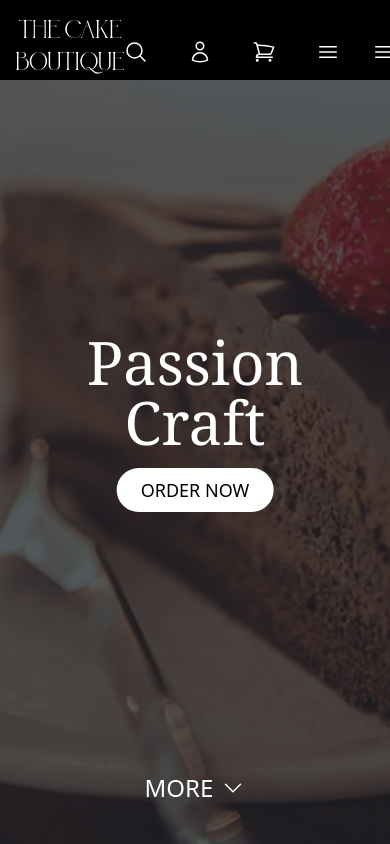
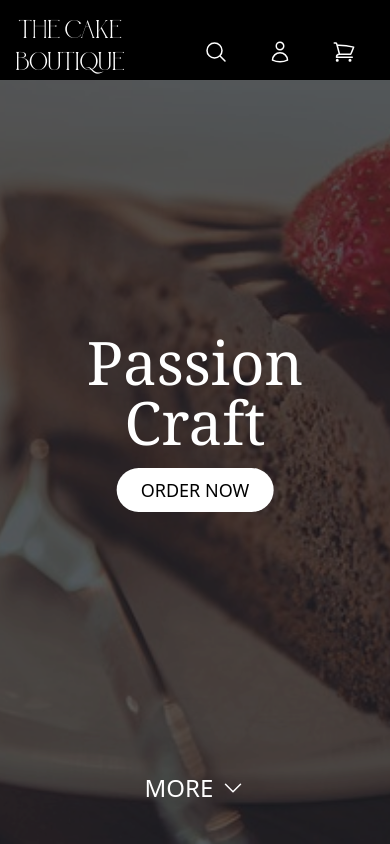
Before and after one commit to Stainzxc/Cake-Boutique, a React (Vite) app: page / in a window 390 px wide. Shown: the top 844 px of the page. Built offline with nearby package versions, Linux system fonts and the light colour scheme.

Commit message:
last check for image and responsiveness

```diff
--- a/src/pages/Homepage.jsx
+++ b/src/pages/Homepage.jsx
@@ -130,7 +130,7 @@ export default function Homepage() {
             <img
               src={cake2}
               alt="Image 1"
-              className="w-full h-auto md:h-[500px] lg:h-fit"
+              className="w-full h-auto md:h-[500px] lg:h-[600px]"
             />
             <h1 className="absolute bottom-0 left-0 right-0 text-white text-center text-3xl md:text-4xl lg:text-5xl mb-4 md:mb-8 lg:mb-14">
               Birthday Cakes
--- a/src/pages/Navbar.jsx
+++ b/src/pages/Navbar.jsx
@@ -11,7 +11,7 @@ export default function Navbar() {
             <h1 className="text-2xl text-center">THE CAKE</h1>
             <span> BOUTIQUE</span>
           </div>
-          <div className="flex md:hidden text-white mt-6 mr-4 md:mr-0">
+          <div className="flex md:hidden text-white ml-20 mt-6 mr-4 md:mr-0">
             <svg
               xmlns="http://www.w3.org/2000/svg"
               fill="none"
@@ -55,21 +55,6 @@ export default function Navbar() {
                 stroke-linecap="round"
                 stroke-linejoin="round"
                 d="M2.25 3h1.386c.51 0 .955.343 1.087.835l.383 1.437M7.5 14.25a3 3 0 0 0-3 3h15.75m-12.75-3h11.218c1.121-2.3 2.1-4.684 2.924-7.138a60.114 60.114 0 0 0-16.536-1.84M7.5 14.25 5.106 5.272M6 20.25a.75.75 0 1 1-1.5 0 .75.75 0 0 1 1.5 0Zm12.75 0a.75.75 0 1 1-1.5 0 .75.75 0 0 1 1.5 0Z"
-              />
-            </svg>
-            <svg
-              xmlns="http://www.w3.org/2000/svg"
-              fill="none"
-              viewBox="0 0 24 24"
-              stroke-width="1.5"
-              stroke="currentColor"
-              data-slot="icon"
-              class="w-6 h-6 text-white"
-            >
-              <path
-                stroke-linecap="round"
-                stroke-linejoin="round"
-                d="M3.75 6.75h16.5M3.75 12h16.5m-16.5 5.25h16.5"
               />
             </svg>
           </div>
```
Also changed, not shown: src/assets/images/pexels-transtudios-photography-&-video-10442381.jpg (deleted), 1 other file (tests, documents, lock files or other folders).
